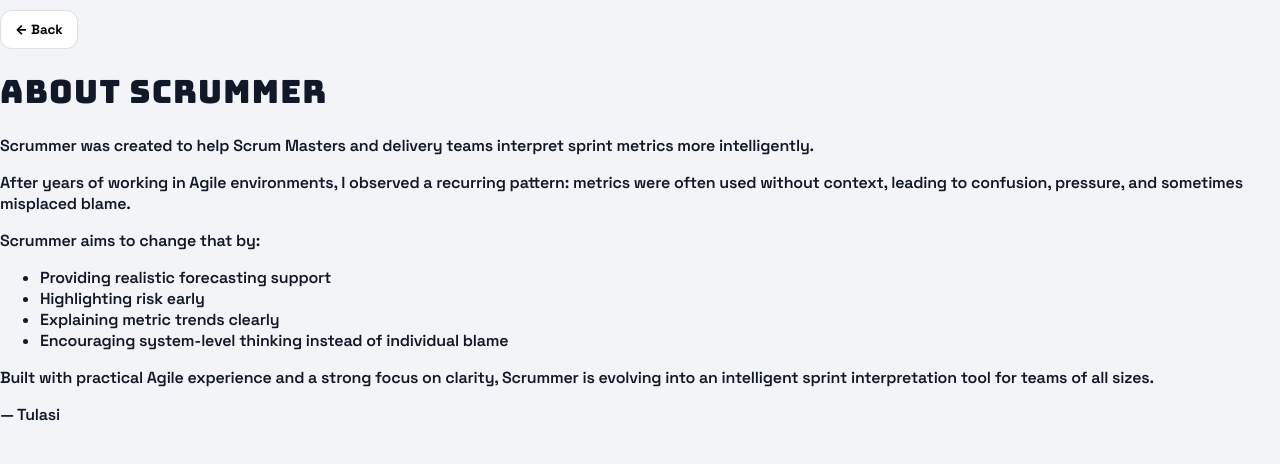
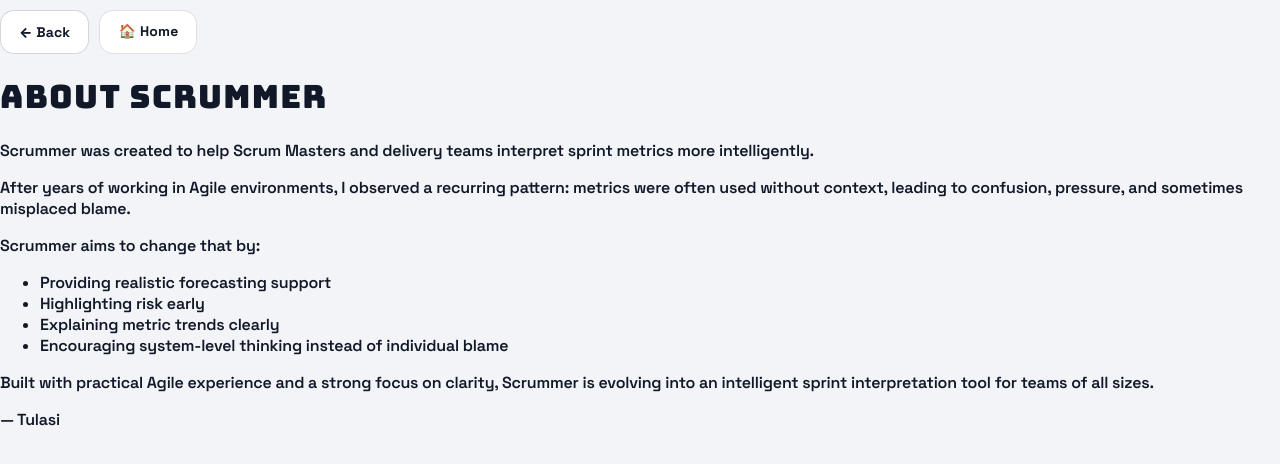
Before and after one commit to tkanchi/Modern-Joy, a plain HTML site: page about.html in a window 1280 px wide. Drawn offline with Linux system fonts and the light colour scheme.

Commit message:
Update about.html

```diff
--- a/about.html
+++ b/about.html
@@ -10,12 +10,10 @@
 <body data-page="about">
   <div class="container">
 
-    <!-- Back button -->
-    <div style="margin: 10px 0 16px;">
-      <button type="button" onclick="history.back()"
-        style="cursor:pointer; padding:10px 14px; border-radius:12px; border:1px solid rgba(0,0,0,.12); background:#fff; font-weight:800;">
-        ← Back
-      </button>
+    <!-- Back + Home -->
+    <div style="margin: 10px 0 16px; display:flex; gap:10px; flex-wrap:wrap;">
+      <button class="btnGhost" type="button" onclick="history.back()">← Back</button>
+      <a class="btnGhost" href="index.html">🏠 Home</a>
     </div>
 
     <h1>About Scrummer</h1>
@@ -46,6 +44,7 @@
     </p>
 
     <p>— Tulasi</p>
+
   </div>
 </body>
 </html>
```
